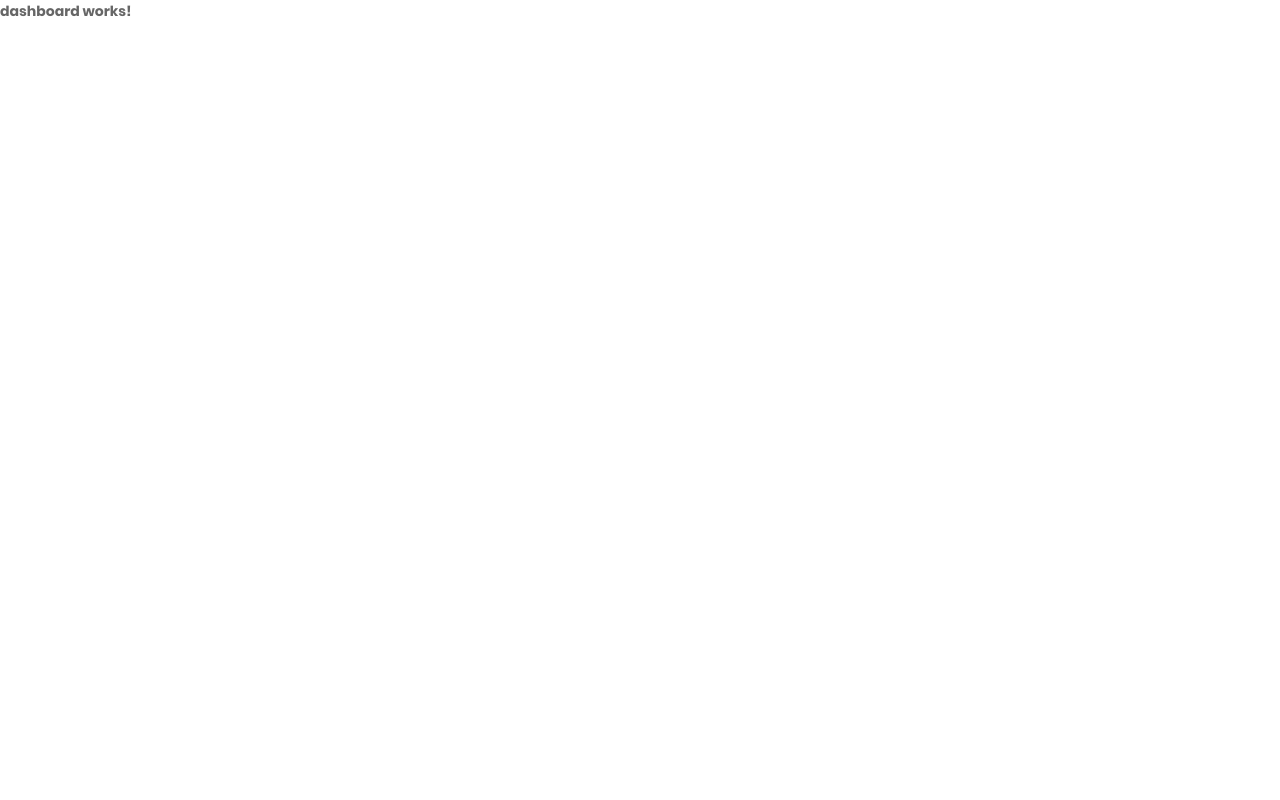
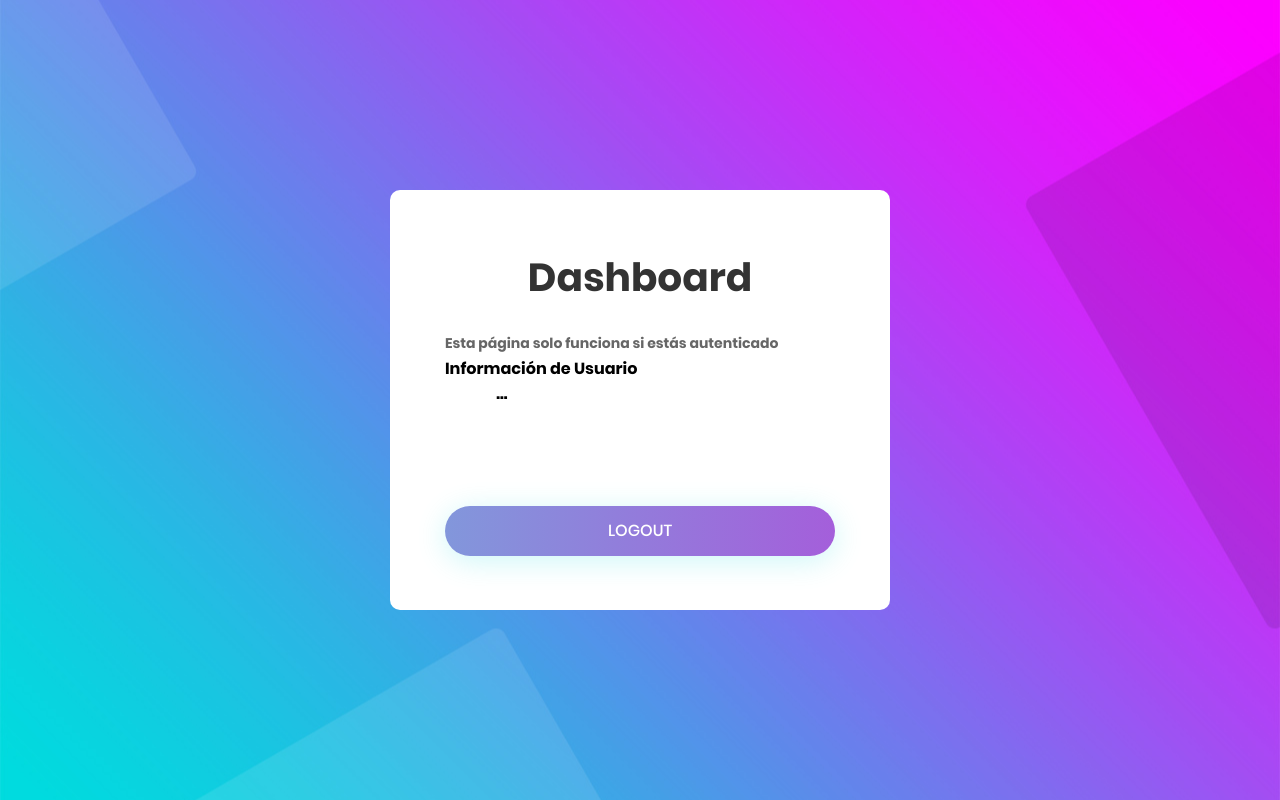
Before and after one commit to fersanti2896/25-curso-angular-authApp, an Angular app: page /dashboard in a window 1280 px wide. Built offline with nearby package versions, Linux system fonts and the light colour scheme.

Commit message:
Implementando diseño de dashboard.component que será pantalla protegida

```diff
--- a/src/app/auth/pages/login/login.component.ts
+++ b/src/app/auth/pages/login/login.component.ts
@@ -1,5 +1,6 @@
 import { Component } from '@angular/core';
 import { FormBuilder, FormGroup, Validators } from '@angular/forms';
+import { Router } from '@angular/router';
 
 @Component({
   selector: 'app-login',
@@ -13,11 +14,13 @@ export class LoginComponent {
     password: [ '123456', [ Validators.required, Validators.minLength(6) ] ]
   });
 
-  constructor(private fb: FormBuilder) { }
+  constructor( private fb: FormBuilder,
+               private router: Router ) { }
 
   login() {
     console.log(`Value:`);
     console.log(this.miFormulario.value);
-    console.log(`Valid: ${this.miFormulario.valid}`);
+
+    this.router.navigateByUrl('/dashboard');
   }
 }
--- a/src/app/auth/pages/register/register.component.ts
+++ b/src/app/auth/pages/register/register.component.ts
@@ -1,5 +1,6 @@
 import { Component } from '@angular/core';
 import { FormGroup, FormBuilder, Validators } from '@angular/forms';
+import { Router } from '@angular/router';
 
 @Component({
   selector: 'app-register',
@@ -14,11 +15,13 @@ export class RegisterComponent {
     password: [ '123456', [ Validators.required, Validators.minLength(6) ]]
   });
 
-  constructor( private fb: FormBuilder ) { }
+  constructor( private fb: FormBuilder,
+               private router: Router ) { }
 
   registro() {
     console.log('Value');
     console.log(this.miFormulario.value);
-    console.log(`Valid: ${this.miFormulario.valid}`);
+
+    this.router.navigateByUrl('/dashboard');
   }
 }
--- a/src/app/protected/dashboard/dashboard.component.html
+++ b/src/app/protected/dashboard/dashboard.component.html
@@ -1 +1,31 @@
-<p>dashboard works!</p>
+
+
+<div class="limiter">
+    <div class="container-login100" style="background-image: url('../../../../assets/images/bg-01.jpg');">
+        <div class="wrap-login100 p-l-55 p-r-55 p-t-65 p-b-54">
+
+            <span class="login100-form-title p-b-30">
+                Dashboard
+            </span>
+
+            <p>Esta página solo funciona si estás autenticado</p>
+
+            <h4>Información de Usuario</h4>
+            <pre>
+                ...
+            </pre>
+            <br><br><br>
+
+            <div class="container-login100-form-btn">
+                <div class="wrap-login100-form-btn">
+                    <div class="login100-form-bgbtn"></div>
+                    <button class="login100-form-btn"
+                            (click)="logout()">
+                        Logout
+                    </button>
+                </div>
+            </div>
+
+        </div>
+    </div>
+</div>
--- a/src/app/protected/dashboard/dashboard.component.ts
+++ b/src/app/protected/dashboard/dashboard.component.ts
@@ -1,4 +1,5 @@
-import { Component, OnInit } from '@angular/core';
+import { Component } from '@angular/core';
+import { Router } from '@angular/router';
 
 @Component({
   selector: 'app-dashboard',
@@ -6,11 +7,11 @@ import { Component, OnInit } from '@angular/core';
   styles: [
   ]
 })
-export class DashboardComponent implements OnInit {
+export class DashboardComponent {
 
-  constructor() { }
+  constructor( private router: Router ) { }
 
-  ngOnInit(): void {
+  logout() {
+    this.router.navigateByUrl('/auth');
   }
-
 }
```
